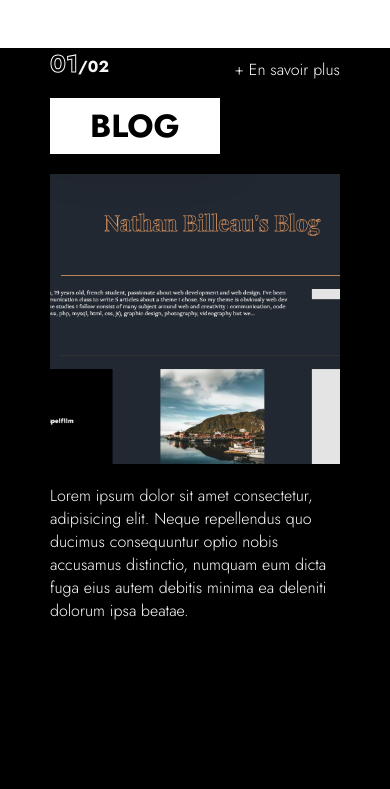
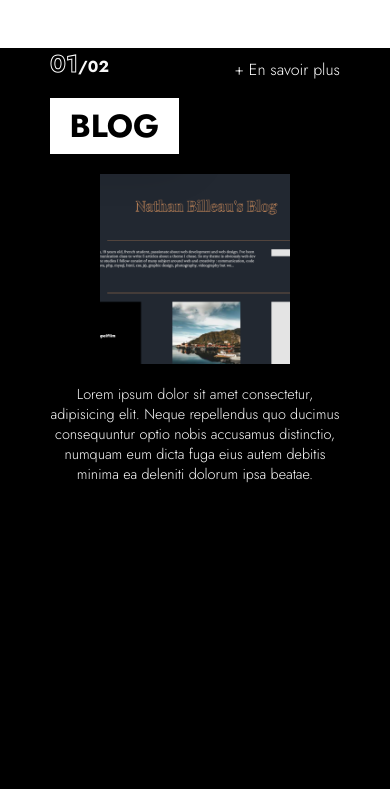
Before and after one commit to NathanBilleau/nathanbilleau, a Gatsby site: page / in a window 390 px wide. Shown: the part 713-1502 px from the top of the page. Built offline with nearby package versions, Linux system fonts and the light colour scheme; Gatsby itself is replaced by a stand-in of ours.

Commit message:
responsive

```diff
--- a/src/styles/index.scss
+++ b/src/styles/index.scss
@@ -113,7 +113,7 @@ $border: 100px;
             display: inline-block;
             position: relative;
             font-size: 3em;
-            padding: 5px 40px;
+            padding: 5px 5vw;
             background-color: #fff;
             text-transform: uppercase;
             box-shadow: 0 0 50px rgba(0, 0, 0, .3);
@@ -202,6 +202,8 @@ $border: 100px;
                 display: inline-block;
                 font-size: 2em;
                 transform: translateY(0);
+                margin: auto;
+                text-align: center;
             }
 
             .contentContainer {
@@ -210,9 +212,14 @@ $border: 100px;
                 position: absolute;
                 right: $border;
 
+                p {
+                    font-size: .9em;
+                    text-align: center;
+                }
+
                 .thumbnail {
-                    height: calc(100vw - 2 * #{$border});
-                    width: calc(100vw - 2 * #{$border});
+                    height: calc(100vw - 4 * #{$border});
+                    width: calc(100vw - 4 * #{$border});
                     margin: 20px auto;
                 }
             }
```
